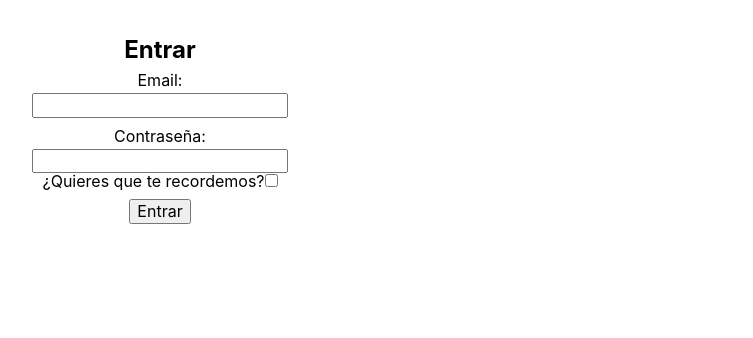
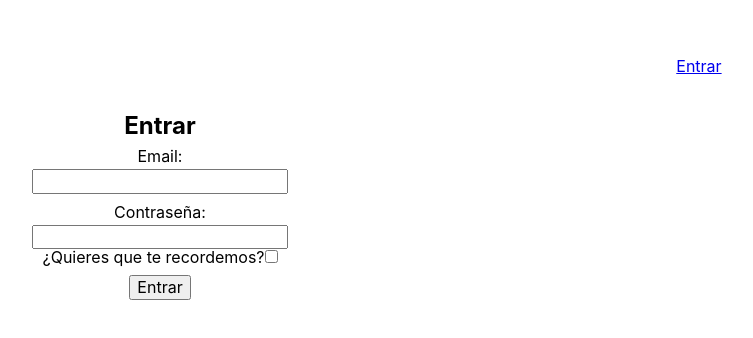
Before and after one commit to MabelBlanco/nodepop-react, a React (Create React App) app: page /login in a window 1280 px wide. Shown: the top 338 px of the page, without its empty margins (500-1253 px from the left). Built offline with nearby package versions, Linux system fonts and the light colour scheme.

Commit message:
Create Header and Layout

```diff
--- a/src/App.js
+++ b/src/App.js
@@ -1,5 +1,6 @@
 import { Routes, Route, Navigate } from "react-router-dom";
 import AdvertisementsList from "./components/advertisementsList/AdvertisementsList.js";
+import { Layout } from "./components/common/Layout.js";
 import { RequireAuth } from "./components/common/RequireAuth.js";
 import { LoginPage } from "./components/loginPage/LoginPage.js";
 import { NewAdvertPage } from "./components/newAdvertPage/NewAdvertPage.js";
@@ -8,13 +9,22 @@ function App() {
   return (
     <div className="App">
       <Routes>
-        <Route path="/login" element={<LoginPage></LoginPage>} />
+        <Route
+          path="/login"
+          element={
+            <Layout>
+              <LoginPage />
+            </Layout>
+          }
+        />
         <Route path="/" element={<Navigate to="/adverts" />} />
         <Route
           path="/adverts"
           element={
             <RequireAuth>
-              <AdvertisementsList></AdvertisementsList>
+              <Layout>
+                <AdvertisementsList />
+              </Layout>
             </RequireAuth>
           }
         />
@@ -22,7 +32,9 @@ function App() {
           path="/adverts/new"
           element={
             <RequireAuth>
-              <NewAdvertPage></NewAdvertPage>
+              <Layout>
+                <NewAdvertPage />
+              </Layout>
             </RequireAuth>
           }
         />
--- a/src/api/axiosClient.js
+++ b/src/api/axiosClient.js
@@ -23,3 +23,7 @@ client.interceptors.response.use(
 
 export const setAuthorizationHeader = (accessToken) =>
   (client.defaults.headers.common["Authorization"] = `Bearer ${accessToken}`);
+
+export const removeAuthorizationHeader = () => {
+  delete client.defaults.headers.common["Authorization"];
+};
--- /dev/null
+++ b/src/components/common/Header.js
@@ -0,0 +1,36 @@
+import { NavLink, Link } from "react-router-dom";
+import { removeAuthorizationHeader } from "../../api/axiosClient";
+import storage from "../../utils/storage";
+import { useAuth } from "../context/AuthContext";
+
+import "./header.css";
+
+export function Header() {
+  const { isLogged, handleLogOut } = useAuth();
+
+  const logOut = () => {
+    handleLogOut();
+    removeAuthorizationHeader();
+    storage.remove("token");
+  };
+
+  const loggedContent = (
+    <nav id="login-register-nav">
+      <Link onClick={logOut}>Cerrar Sesión</Link>
+      <NavLink to="/adverts">Anuncios</NavLink>
+      <NavLink to="/adverts/new">Crear Anuncio</NavLink>
+    </nav>
+  );
+
+  const notLoggedContent = (
+    <nav id="login-register-nav">
+      <NavLink to="/login">Entrar</NavLink>
+    </nav>
+  );
+
+  return (
+    <header className="header">
+      {isLogged ? loggedContent : notLoggedContent}
+    </header>
+  );
+}
--- /dev/null
+++ b/src/components/common/Layout.js
@@ -0,0 +1,10 @@
+import { Header } from "./Header";
+
+export function Layout({ children }) {
+  return (
+    <>
+      <Header></Header>
+      <main>{children}</main>
+    </>
+  );
+}
--- /dev/null
+++ b/src/components/common/header.css
@@ -0,0 +1,19 @@
+.header {
+  width: 100%;
+  display: flex;
+  justify-content: space-between;
+  align-items: center;
+}
+
+#login-register-nav {
+  display: flex;
+  flex-direction: row-reverse;
+  align-items: flex-end;
+  justify-content: space-between;
+  margin: 10px;
+  width: 100%;
+}
+
+#login-register-nav > a {
+  margin: 10px;
+}
```
